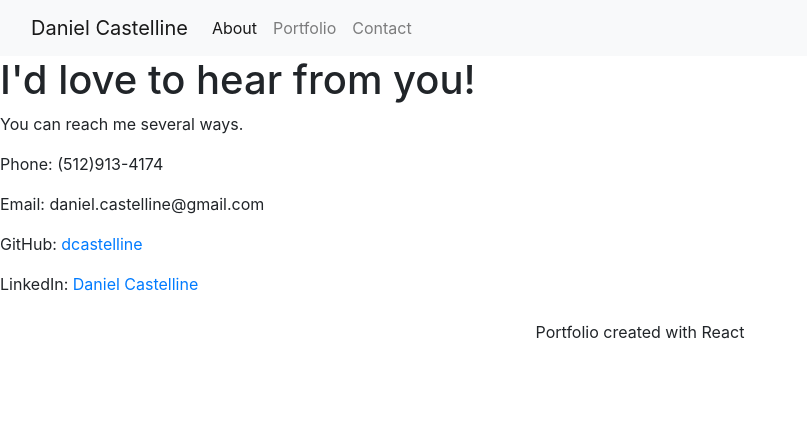
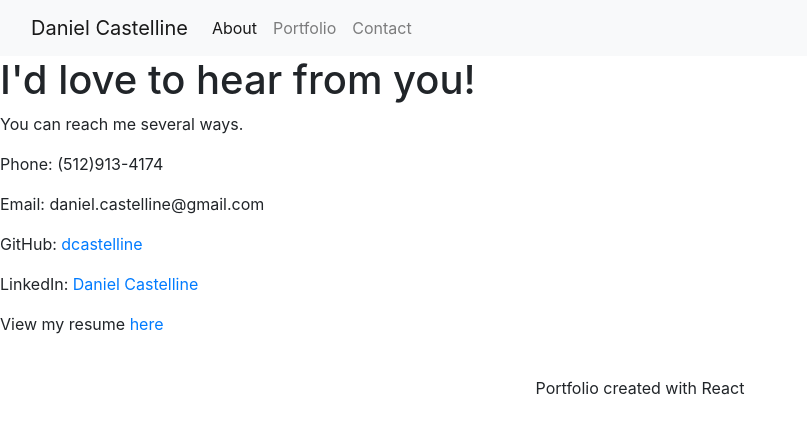
Before and after one commit to dcastelline/React-Portfolio-HW, a React (Create React App) app: page /contact in a window 1280 px wide. Shown: the top 434 px of the page, without its empty margins (0-807 px from the left). Built offline with nearby package versions, Linux system fonts and the light colour scheme.

Commit message:
added resume link, added hompage to package.json

```diff
--- a/package.json
+++ b/package.json
@@ -2,6 +2,7 @@
   "name": "react-portfolio",
   "version": "0.1.0",
   "private": true,
+  "homepage": "https://dcastelline.github.io/React-Portfolio",
   "dependencies": {
     "@testing-library/jest-dom": "^5.11.9",
     "@testing-library/react": "^11.2.5",
--- a/src/components/contactcard.js
+++ b/src/components/contactcard.js
@@ -17,7 +17,12 @@ export default function ContactCard() {
                 <p>
                     GitHub: <a href="https://github.com/dcastelline">dcastelline</a>
                 </p>
+                <p>
                     LinkedIn: <a href="https://www.linkedin.com/in/daniel-castelline/">Daniel Castelline</a>
+                </p>
+                <p>
+                    View my resume <a href="https://drive.google.com/file/d/1WferJhmMiIEjbggd8cmAGZMP7Us56E17/view?usp=sharing">here</a>
+                </p>
             </div>
         </div>
 
```
